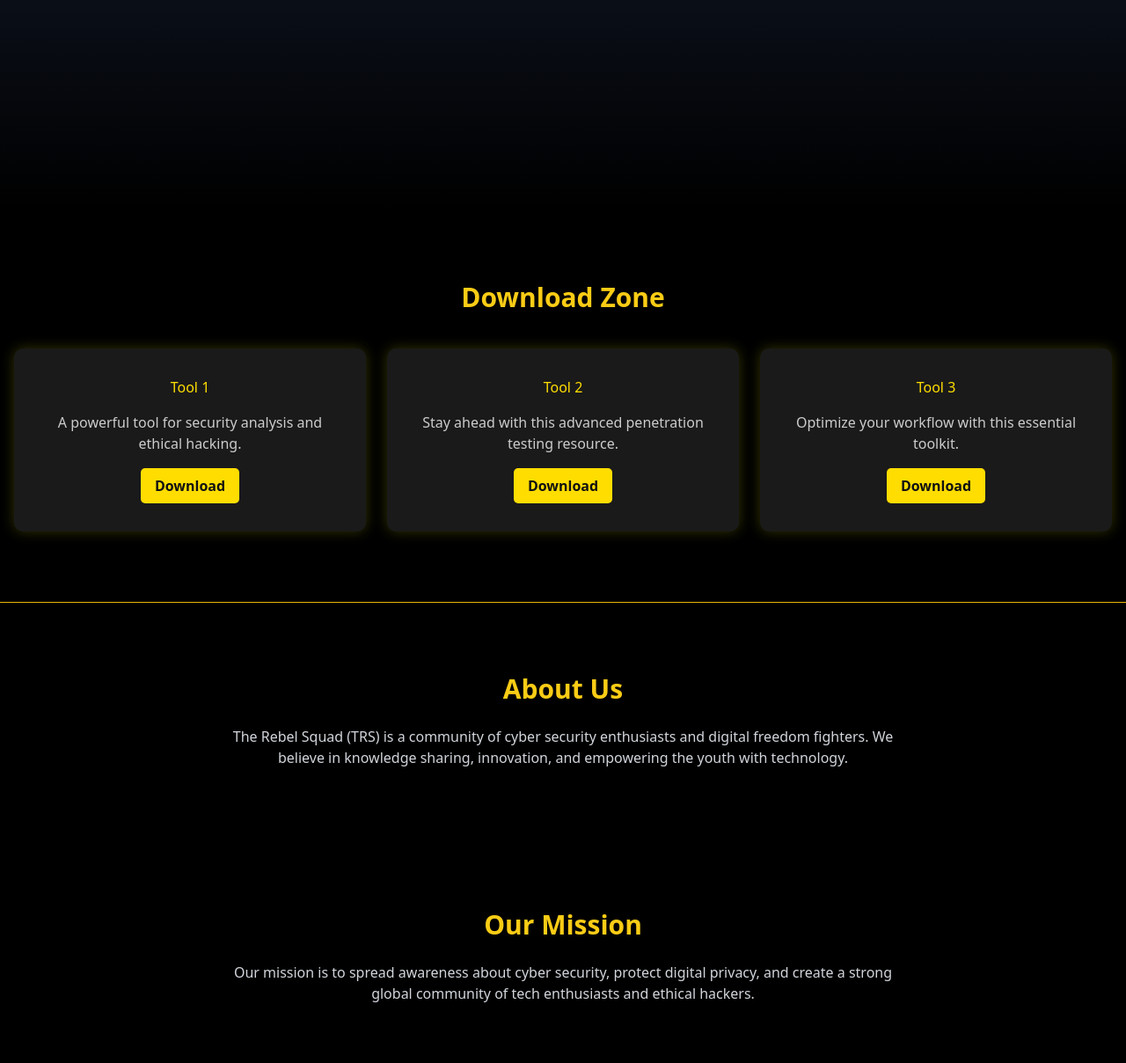
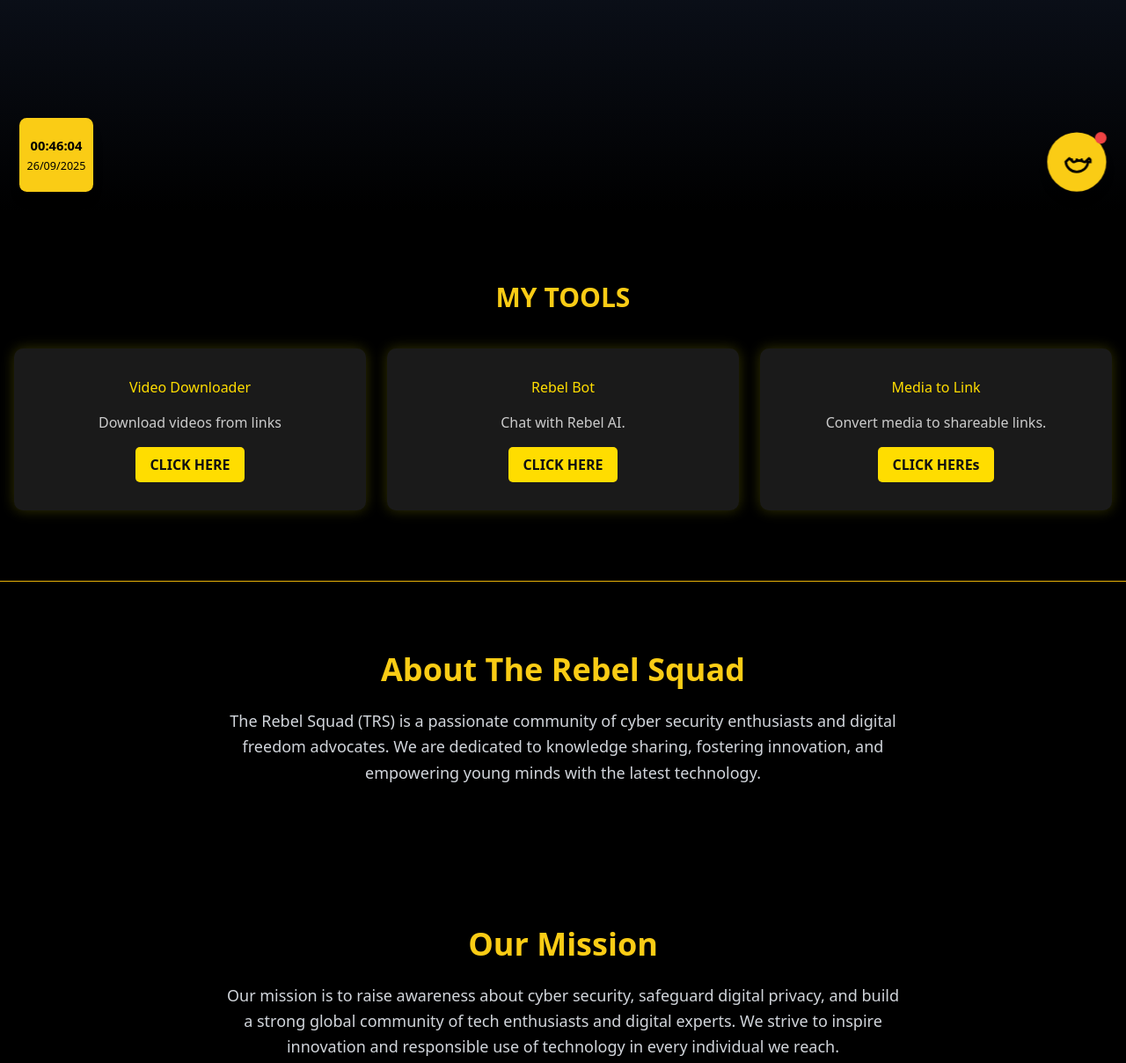
Before and after one commit to THE-REBEL-SQUAD/the.rebel.squad-trs, a website: page public/index.html in a window 1280 px wide. Shown: the part 560-1768 px from the top of the page at 88% size. Drawn offline with nearby package versions, Linux system fonts and the light colour scheme.

Commit message:
Add files via upload

```diff
--- a/public/index.html
+++ b/public/index.html
@@ -56,7 +56,7 @@
     </div>
     <ul class="hidden md:flex space-x-6">
       <li><a href="#home" class="hover:text-yellow-400">Home</a></li>
-      <li><a href="#downloads" class="hover:text-yellow-400">Downloads</a></li>
+      <li><a href="#tools" class="hover:text-yellow-400">My Tools</a></li>
       <li><a href="#about" class="hover:text-yellow-400">About</a></li>
       <li><a href="#mission" class="hover:text-yellow-400">Mission</a></li>
       <li><a href="#contact" class="hover:text-yellow-400">Contact</a></li>
@@ -67,7 +67,7 @@
   <div id="mobile-menu" class="hidden bg-black border-t border-yellow-500 md:hidden">
     <ul class="flex flex-col text-center">
       <li><a href="#home" class="block py-2 hover:text-yellow-400">Home</a></li>
-      <li><a href="#downloads" class="block py-2 hover:text-yellow-400">Downloads</a></li>
+      <li><a href="#tools" class="block py-2 hover:text-yellow-400">My Tools</a></li>
       <li><a href="#about" class="block py-2 hover:text-yellow-400">About</a></li>
       <li><a href="#mission" class="block py-2 hover:text-yellow-400">Mission</a></li>
       <li><a href="#contact" class="block py-2 hover:text-yellow-400">Contact</a></li>
@@ -83,53 +83,58 @@
 </section>
 
 <!-- Downloads Section -->
-<section  id="downloads" class="downloads py-20 px-4 text-center">
-  <h2 class="text-3xl font-bold text-yellow-400 mb-10">Download Zone</h2>
+<section  id="tools" class="downloads py-20 px-4 text-center">
+  <h2 class="text-3xl font-bold text-yellow-400 mb-10"> MY TOOLS</h2>
   <div class="grid md:grid-cols-3 gap-6">
     <div class="card">
-      <h3>Tool 1</h3>
-      <p>A powerful tool for security analysis and ethical hacking.</p>
-      <a href="#">Download</a>
+      <h3>Video Downloader</h3>
+      <p>Download videos from links</p>
+      <a href="https://the-rebel-squad-trs.vercel.app/downloader
+">CLICK HERE</a>
     </div>
     <div class="card">
-      <h3>Tool 2</h3>
-      <p>Stay ahead with this advanced penetration testing resource.</p>
-      <a href="#">Download</a>
+      <h3>Rebel Bot</h3>
+      <p>Chat with Rebel AI.</p>
+      <a href="https://the-rebel-squad-trs.vercel.app/rebel_bot
+">CLICK HERE</a>
     </div>
     <div class="card">
-      <h3>Tool 3</h3>
-      <p>Optimize your workflow with this essential toolkit.</p>
-      <a href="#">Download</a>
+      <h3>Media to Link</h3>
+      <p>Convert media to shareable links.</p>
+      <a href="https://the-rebel-squad-trs.vercel.app/media_to_link">CLICK HEREs</a>
     </div>
   </div>
 </section>
 
 <!-- About Section -->
 <section id="about" class="py-20 bg-black border-t border-yellow-500 text-center px-4">
-  <h2 class="text-3xl font-bold text-yellow-400 mb-6">About Us</h2>
-  <p class="max-w-3xl mx-auto text-gray-300">
-    The Rebel Squad (TRS) is a community of cyber security enthusiasts and digital freedom fighters.
-    We believe in knowledge sharing, innovation, and empowering the youth with technology.
+  <h2 class="text-3xl md:text-4xl font-extrabold text-yellow-400 mb-6">About The Rebel Squad</h2>
+  <p class="max-w-3xl mx-auto text-gray-300 text-lg leading-relaxed">
+    The Rebel Squad (TRS) is a passionate community of cyber security enthusiasts
+    and digital freedom advocates. We are dedicated to knowledge sharing,
+    fostering innovation, and empowering young minds with the latest technology.
   </p>
 </section>
 
 <!-- Mission Section -->
 <section id="mission" class="py-20 bg-black text-center px-4">
-  <h2 class="text-3xl font-bold text-yellow-400 mb-6">Our Mission</h2>
-  <p class="max-w-3xl mx-auto text-gray-300">
-    Our mission is to spread awareness about cyber security, protect digital privacy,
-    and create a strong global community of tech enthusiasts and ethical hackers.
+  <h2 class="text-3xl md:text-4xl font-extrabold text-yellow-400 mb-6">Our Mission</h2>
+  <p class="max-w-3xl mx-auto text-gray-300 text-lg leading-relaxed">
+    Our mission is to raise awareness about cyber security, safeguard digital privacy,
+    and build a strong global community of tech enthusiasts and digital experts.
+    We strive to inspire innovation and responsible use of technology in every individual we reach.
   </p>
 </section>
+
 
 <!-- Contact Section -->
 <section id="contact" class="py-20 bg-black border-t border-yellow-500 text-center px-4">
   <h2 class="text-3xl font-bold text-yellow-400 mb-6">Contact Us</h2>
   <p class="text-gray-300 mb-4">Connect with us on social media:</p>
   <div class="flex justify-center space-x-6">
-    <a href="https://facebook.com/" target="_blank" class="hover:text-yellow-400">Facebook</a>
-    <a href="https://instagram.com/" target="_blank" class="hover:text-yellow-400">Instagram</a>
-    <a href="https://t.me/" target="_blank" class="hover:text-yellow-400">Telegram</a>
+    <a href="https://facebook.com/THE.REBEL.SQUAD.TRS" target="_blank" class="hover:text-yellow-400">Facebook</a>
+    <a href="https://rebel-tech-zone.blogspot.com/" target="_blank" class="hover:text-yellow-400">Blogger</a>
+    <a href="https://t.me/@THE_REBEL_SQUAD" target="_blank" class="hover:text-yellow-400">Telegram</a>
   </div>
 </section>
 
@@ -147,5 +152,71 @@
   });
 </script>
 
+<!-- Floating Chat Icon -->
+<a href="https://the-rebel-squad-trs.vercel.app/rebel_bot"
+   class="floating-chat fixed bottom-6 right-6 w-16 h-16 bg-yellow-400 rounded-full shadow-lg flex justify-center items-center hover:bg-yellow-500 transition-all duration-300 z-50 group">
+
+  <!-- Chat Icon SVG -->
+  <svg xmlns="http://www.w3.org/2000/svg" class="h-8 w-8 text-black" fill="none" viewBox="0 0 24 24" stroke="currentColor">
+    <path stroke-linecap="round" stroke-linejoin="round" stroke-width="2"
+      d="M8 10h.01M12 10h.01M16 10h.01M21 12c0 4.418-4.03 8-9 8a9.006 9.006 0 01-8.944-8H3l3-3 3 3h1a7.993 7.993 0 017.938 0h1l3-3 3 3h-1z" />
+  </svg>
+
+  <!-- Notification Badge -->
+  <span class="absolute top-0 right-0 block w-3 h-3 bg-red-500 rounded-full animate-pulse"></span>
+
+  <!-- Tooltip -->
+  <span class="absolute bottom-full mb-2 px-3 py-1 bg-black text-yellow-400 text-sm rounded opacity-0 group-hover:opacity-100 transition-opacity">
+    Chat with us
+  </span>
+</a>
+
+<!-- Floating Digital Clock (Square with Date) -->
+<div id="floating-clock"
+     class="fixed bottom-6 left-6 w-20 h-20 bg-yellow-400 rounded-lg shadow-lg flex flex-col justify-center items-center hover:bg-yellow-500 transition-all duration-300 z-50 group text-center p-1">
+
+  <!-- Clock content will be replaced by JS -->
+</div>
+
+<!-- Clock Script -->
+<script>
+  const clockDiv = document.getElementById('floating-clock');
+
+  function updateClock() {
+    const now = new Date();
+    const hours = now.getHours().toString().padStart(2,'0');
+    const minutes = now.getMinutes().toString().padStart(2,'0');
+    const seconds = now.getSeconds().toString().padStart(2,'0');
+
+    const day = now.getDate().toString().padStart(2,'0');
+    const month = (now.getMonth()+1).toString().padStart(2,'0'); // 0-indexed
+    const year = now.getFullYear();
+
+    clockDiv.innerHTML = `
+      <span class="text-black font-bold text-sm">${hours}:${minutes}:${seconds}</span>
+      <span class="text-black text-xs mt-1">${day}/${month}/${year}</span>
+      <span class="absolute bottom-full mb-2 px-3 py-1 bg-black text-yellow-400 text-sm rounded opacity-0 group-hover:opacity-100 transition-opacity">
+        Digital Clock
+      </span>
+    `;
+  }
+
+  setInterval(updateClock, 1000);
+  updateClock();
+</script>
+
+<!-- Animation Style -->
+<style>
+  @keyframes pulse {
+    0%, 100% { transform: scale(1); }
+    50% { transform: scale(1.05); }
+  }
+  .floating-chat, #floating-clock {
+    animation: pulse 2s infinite;
+  }
+</style>
+
+
+
 </body>
 </html>
```
Also changed, not shown: public/downloader.html (+5 -2 lines).
